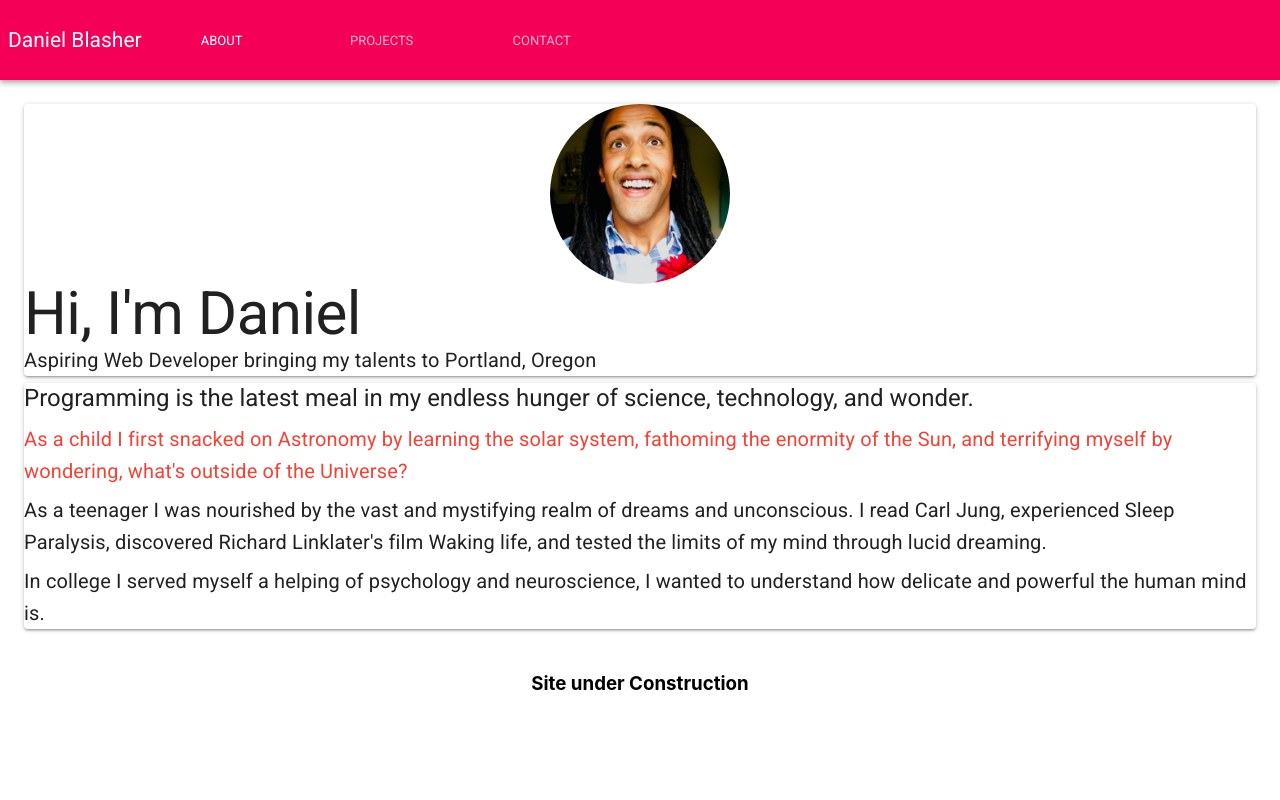
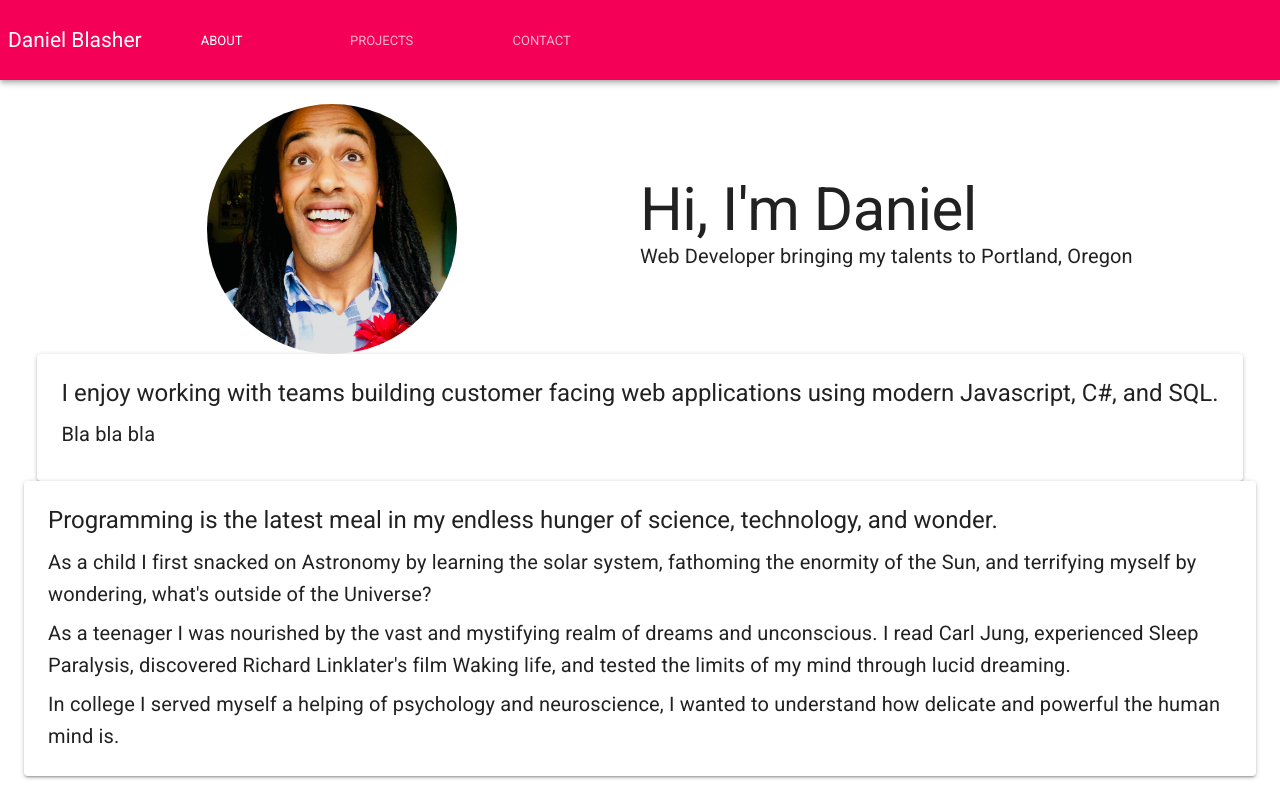
Before and after one commit to dblasher/Portfolio, a React (Create React App) app: page / in a window 1280 px wide. Built offline with nearby package versions, Linux system fonts and the light colour scheme.

Commit message:
more refactor, organized About component

```diff
--- a/src/App.css
+++ b/src/App.css
@@ -1,9 +1,3 @@
-
-
-.App-logo {
-  animation: App-logo-spin infinite 20s linear;
-  height: 40vmin;
-}
 
 .App-header {
   background-color: #282c34;
@@ -19,12 +13,3 @@
 .App-link {
   color: #61dafb;
 }
-
-@keyframes App-logo-spin {
-  from {
-    transform: rotate(0deg);
-  }
-  to {
-    transform: rotate(360deg);
-  }
-}
--- a/src/App.js
+++ b/src/App.js
@@ -1,9 +1,8 @@
 import React, { Component } from 'react';
 import PropTypes from 'prop-types';
 import { AppBar, Toolbar, Typography, Button,  Tabs, Tab, withStyles } from '@material-ui/core';
-import { NavBar, Footer } from './layouts';
+import { Footer } from './layouts';
 import './App.css';
-import Intro from './layouts/Intro';
 import About from './layouts/About';
 import Projects from './projects';
 
@@ -56,11 +55,10 @@ handleChange = (event, value) => {
               </Tabs>
             </Toolbar>
           </AppBar>
-          {value === 0 && <TabContainer><Intro /><About /></TabContainer>}
+          {value === 0 && <TabContainer><About /></TabContainer>}
           {value === 1 && <TabContainer><Projects /></TabContainer>}
           {value === 2 && <TabContainer>Contact</TabContainer>}
         </div>
-        <Footer />
       </div>
     );
   }
--- a/src/layouts/About.js
+++ b/src/layouts/About.js
@@ -1,26 +1,49 @@
 import React, { Component } from 'react'
-import { Paper, Typography } from '@material-ui/core';
+import { Paper, Avatar, Typography, Grid } from '@material-ui/core';
+import Daniel from './Daniel.jpg';
 
-class About extends Component {
+class Intro extends Component {
     render() {
         return (
-            <Paper>
+            <Grid container justify="center" alignItems="center">
+                <Grid item sm>
+                    <Avatar src={Daniel} style={{ width: 250, height: 250, margin: "auto" }} />
+                </Grid>
+                <Grid item sm>
+                    <Typography variant="h2">
+                        Hi, I'm Daniel
+                </Typography>
+                    <Typography variant="h6" gutterBottom>
+                    Web Developer bringing my talents to Portland, Oregon
+                 </Typography>
+                </Grid>
+                <Paper style={{ padding: 24 }}>
+                <Typography variant="h5" gutterBottom>
+                        I enjoy working with teams building customer facing web applications using modern Javascript, C#, and SQL.
+                </Typography>
+                    <Typography variant="h6" gutterBottom>
+                        Bla bla bla
+                </Typography>
+                </Paper>
+                <Paper style={{ padding: 24 }}>
                     <Typography variant="h5" gutterBottom>
                         Programming is the latest meal in my endless hunger of science, technology, and wonder.
                 </Typography>
-                <Typography variant="h6" align = "left" color="error" gutterBottom>
+                    <Typography variant="h6" gutterBottom>
                         As a child I first snacked on Astronomy by learning the solar system, fathoming the enormity of the Sun,
                         and terrifying myself by wondering, what's outside of the Universe?
                 </Typography>
-                <Typography variant="h6" align = "left" gutterBottom>
+                    <Typography variant="h6" gutterBottom>
                         As a teenager I was nourished by the vast and mystifying realm of dreams and unconscious. I read Carl Jung, experienced Sleep Paralysis,
                         discovered Richard Linklater's film Waking life, and tested the limits of my mind through lucid dreaming.
                 </Typography>
-                <Typography variant="h6" align = "left">
+                    <Typography variant="h6">
                         In college I served myself a helping of psychology and neuroscience, I wanted to understand how delicate and powerful the human mind is.
                 </Typography>
                 </Paper>
+
+            </Grid>
         );
     }
 }
-export default About;
+export default Intro;
--- a/src/layouts/Intro.js
+++ /dev/null
@@ -1,20 +0,0 @@
-import React, { Component } from 'react'
-import { Paper, Avatar, Typography } from '@material-ui/core';
-import Daniel from './Daniel.jpg';
-
-class Intro extends Component {
-    render() {
-        return (
-            <Paper>
-                <Avatar src = {Daniel} style={{ width: 180, height: 180, margin: "auto", justifyContent:"center"}}/>
-                <Typography variant="h2">
-                    Hi, I'm Daniel
-                </Typography>
-                <Typography variant="h6" gutterBottom>
-          Aspiring Web Developer bringing my talents to Portland, Oregon
-                 </Typography>
-            </Paper>
-        );
-    }
-}
-export default Intro;
```
Lines whose indentation alone changed are shown as unchanged.
